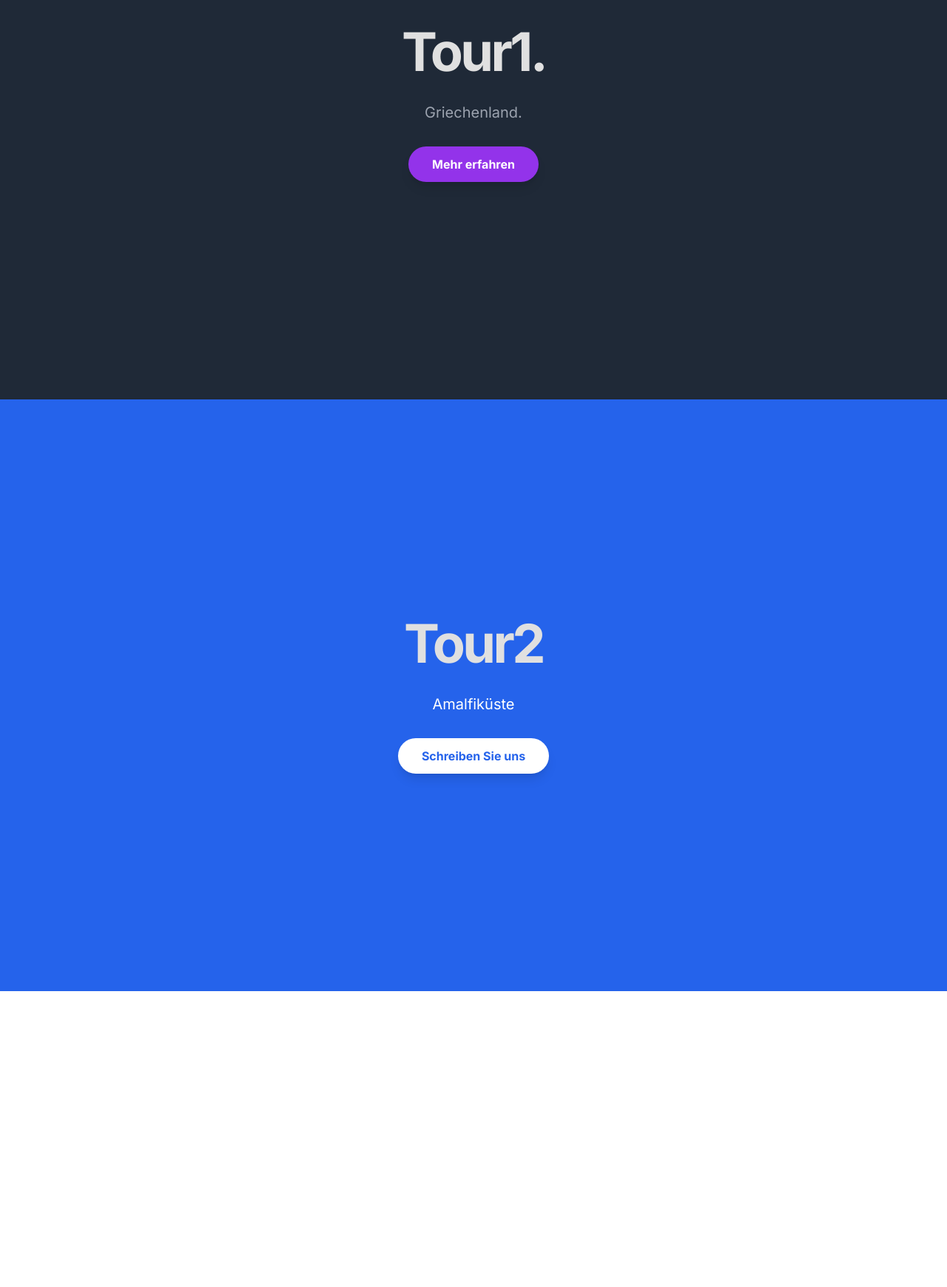
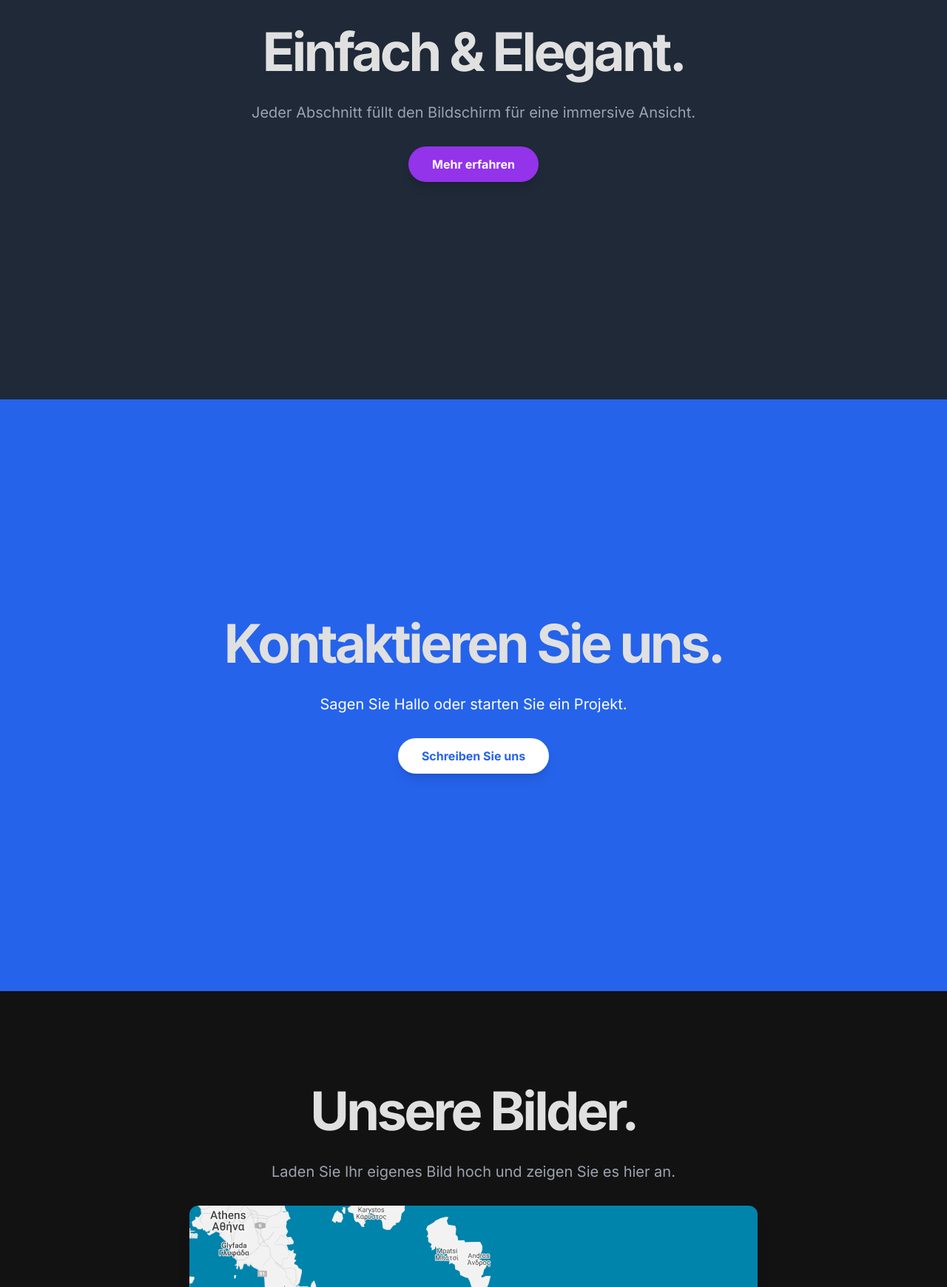
Before and after one commit to BastiSailing/Sail, a plain HTML site: page index.html in a window 1280 px wide. Shown: the part 1060-2800 px from the top of the page at 74% size. Before the commit the page ends 2400 px from the top, so only its background shows below. Drawn offline with nearby package versions, Linux system fonts and the light colour scheme.

Commit message:
Update index.html

```diff
--- a/index.html
+++ b/index.html
@@ -39,7 +39,7 @@
                 Willkommen.
             </h1>
             <p class="text-base sm:text-lg md:text-xl font-normal text-gray-400">
-                Sail with Max & Basti.
+                Dies ist eine minimalistische Webseite mit Scroll-Effekt.
             </p>
             <a href="#" class="inline-block px-8 py-3 rounded-full text-white font-bold bg-blue-600 hover:bg-blue-700 transition duration-300 transform hover:scale-105 shadow-lg">
                 Los geht's
@@ -51,10 +51,10 @@
     <section class="section-container bg-[#1F2937]">
         <div class="max-w-3xl mx-auto space-y-8">
             <h1 class="text-4xl sm:text-6xl md:text-7xl font-bold leading-tight tracking-tighter">
-                Tour1.
+                Einfach & Elegant.
             </h1>
             <p class="text-base sm:text-lg md:text-xl font-normal text-gray-400">
-                Griechenland.
+                Jeder Abschnitt füllt den Bildschirm für eine immersive Ansicht.
             </p>
             <a href="#" class="inline-block px-8 py-3 rounded-full text-white font-bold bg-purple-600 hover:bg-purple-700 transition duration-300 transform hover:scale-105 shadow-lg">
                 Mehr erfahren
@@ -66,10 +66,10 @@
     <section class="section-container bg-[#2563EB]">
         <div class="max-w-3xl mx-auto space-y-8">
             <h1 class="text-4xl sm:text-6xl md:text-7xl font-bold leading-tight tracking-tighter">
-                Tour2
+                Kontaktieren Sie uns.
             </h1>
             <p class="text-base sm:text-lg md:text-xl font-normal text-white">
-                Amalfiküste
+                Sagen Sie Hallo oder starten Sie ein Projekt.
             </p>
             <a href="#" class="inline-block px-8 py-3 rounded-full text-blue-600 font-bold bg-white hover:bg-gray-200 transition duration-300 transform hover:scale-105 shadow-lg">
                 Schreiben Sie uns
@@ -77,5 +77,19 @@
         </div>
     </section>
 
+    <!-- Sektion 4: Bildergalerie - NEU hinzugefügt -->
+    <section class="section-container bg-[#121212]">
+        <div class="max-w-3xl mx-auto space-y-8">
+            <h1 class="text-4xl sm:text-6xl md:text-7xl font-bold leading-tight tracking-tighter">
+                Unsere Bilder.
+            </h1>
+            <p class="text-base sm:text-lg md:text-xl font-normal text-gray-400 mb-8">
+                Laden Sie Ihr eigenes Bild hoch und zeigen Sie es hier an.
+            </p>
+            <!-- So verweisen Sie auf Ihr eigenes Bild -->
+            <img src="images/snazzy-image.png" alt="tour" class="w-full h-auto rounded-xl shadow-xl">
+        </div>
+    </section>
+
 </body>
 </html>
```
